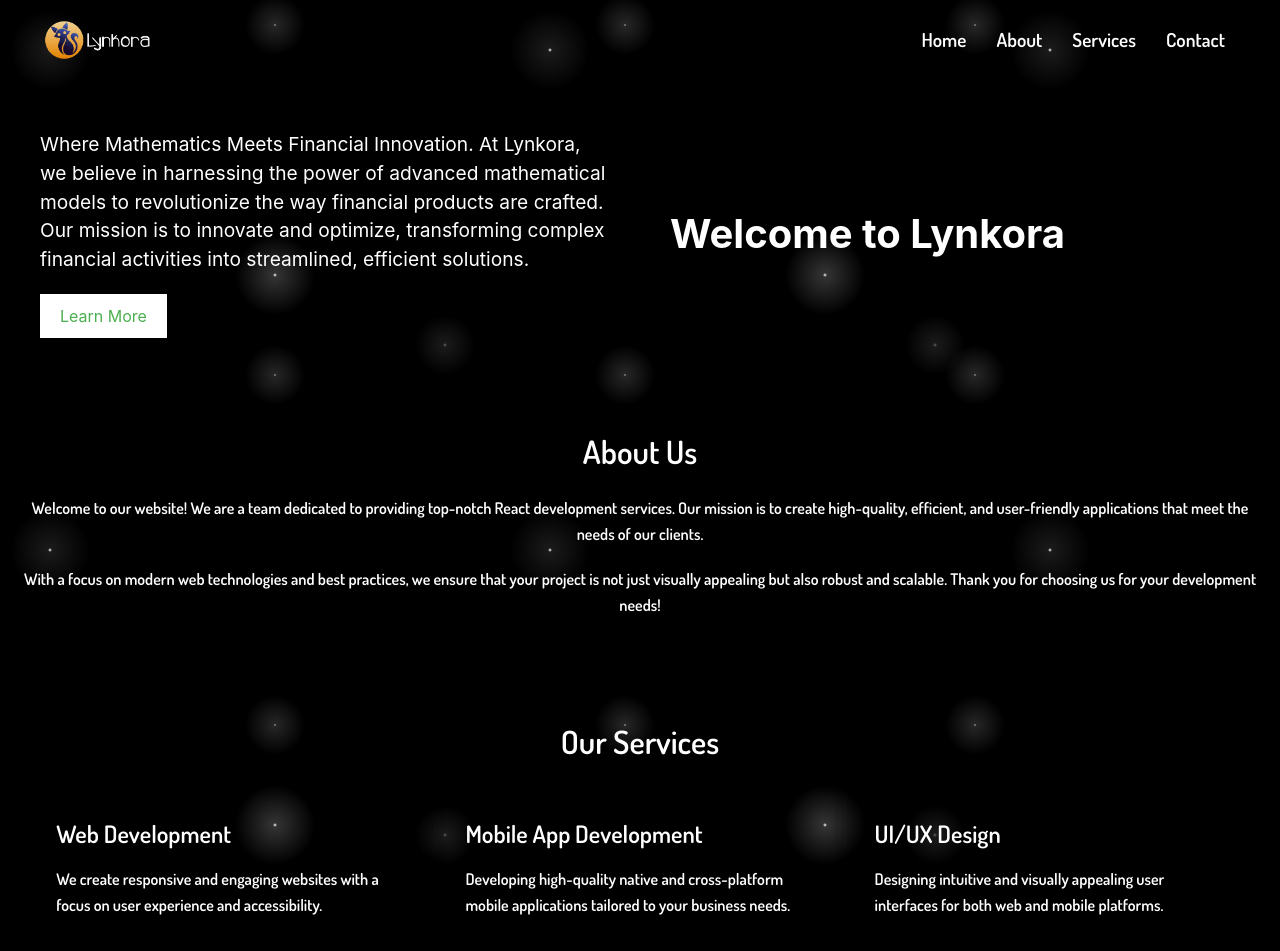
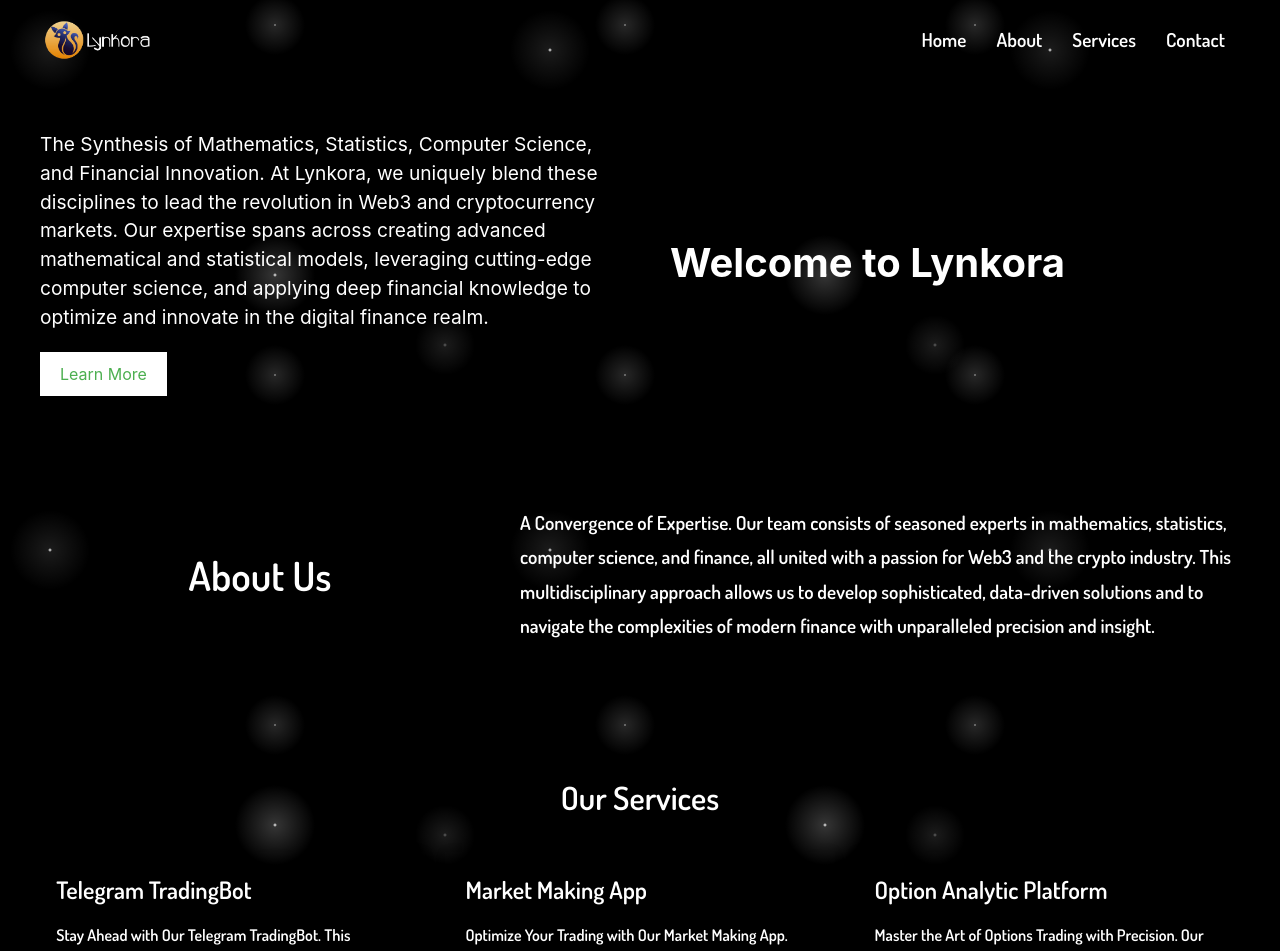
Before and after one commit to BullionBear/lynkora-single-page, a React (Create React App) app: page / in a window 1280 px wide. Shown: the top 951 px of the page. Built offline with nearby package versions, Linux system fonts and the light colour scheme.

Commit message:
contact us

```diff
--- a/package.json
+++ b/package.json
@@ -34,5 +34,8 @@
       "last 1 firefox version",
       "last 1 safari version"
     ]
+  },
+  "devDependencies": {
+    "@babel/plugin-proposal-private-property-in-object": "^7.21.11"
   }
 }
--- a/src/components/About/About.css
+++ b/src/components/About/About.css
@@ -1,21 +1,36 @@
 /* About.css */
 
 .about-section {
-    padding: 40px 20px;
+    padding: 60px 40px;
     text-align: center;
-    background-color: transparent; /* Set background to transparent */
+    background-color: transparent;
     color: white;
     font-family: 'Dosis', sans-serif;
-    font-weight: 600; /* Match the weight you chose (600) */
+    font-weight: 600;
+}
+
+.about-content {
+    display: flex;
+    align-items: center; /* Vertically center the content */
+    justify-content: space-between; /* Space out the content */
+    text-align: left;
+    gap: 40px;
+}
+
+.about-text {
+    max-width: 60%;
 }
 
 .about-section h2 {
-    font-size: 2rem;
-    margin-bottom: 20px;
+    font-size: 2.5rem;
+    margin-bottom: 30px;
+    flex-basis: 40%;
+    text-align: center; /* Center the text horizontally */
+    align-self: center; /* Center the text vertically within the flex item */
 }
 
 .about-section p {
-    font-size: 1rem;
-    line-height: 1.6;
-    margin-bottom: 20px;
+    font-size: 1.2rem;
+    line-height: 1.8;
+    margin-bottom: 30px;
 }
--- a/src/components/About/About.js
+++ b/src/components/About/About.js
@@ -3,12 +3,17 @@
 
 function About() {
     return (
-        <div id="about" div className="about-section">
-            <h2>About Us</h2>
-            <p>Welcome to our website! We are a team dedicated to providing top-notch React development services. Our mission is to create high-quality, efficient, and user-friendly applications that meet the needs of our clients.</p>
-            <p>With a focus on modern web technologies and best practices, we ensure that your project is not just visually appealing but also robust and scalable. Thank you for choosing us for your development needs!</p>
+        <div id="about" className="about-section">
+            <div className="about-content">
+                <h2>About Us</h2>
+                <div className="about-text">
+                    <p>A Convergence of Expertise. Our team consists of seasoned experts in mathematics, statistics, computer science, and finance, all united with a passion for Web3 and the crypto industry. This multidisciplinary approach allows us to develop sophisticated, data-driven solutions and to navigate the complexities of modern finance with unparalleled precision and insight.
+
+                    </p>
+                </div>
+            </div>
         </div>
-    );
+);
 }
 
 export default About;
--- a/src/components/Contact/Contact.js
+++ b/src/components/Contact/Contact.js
@@ -1,14 +1,54 @@
-import React from 'react';
+import React, { useState } from 'react';
 import './Contact.css';
 
+
+
 function Contact() {
+    const [name, setName] = useState('');
+    const [email, setEmail] = useState('');
+    const [message, setMessage] = useState('');
+
+    function handleSubmit(event) {
+        console.log("Form submitted"); // Check if this logs
+        event.preventDefault(); // Prevents default form submission behavior
+
+        const formData = {
+            name: name,
+            email: email,
+            message: message
+        };
+
+        // POST request to backend server
+        fetch('http://localhost:8000/v1/submit', {
+            method: 'POST',
+            headers: {
+                'Content-Type': 'application/json', // Assuming JSON data format
+            },
+            body: JSON.stringify(formData),
+        })
+        .then(response => {
+            if (!response.ok) {
+                throw new Error('Network response was not ok');
+            }
+            return response.json();
+        })
+        .then(data => {
+            console.log('Success:', data);
+            // Handle success (e.g., show a success message)
+        })
+        .catch((error) => {
+            console.error('Error:', error);
+            // Handle errors here (e.g., show an error message)
+        });
+    }
+
     return (
         <div id="contact" className="contact-section">
             <h2>Contact Us</h2>
-            <form className="contact-form">
-                <input type="text" placeholder="Your Name" />
-                <input type="email" placeholder="Your Email" />
-                <textarea placeholder="Your Message"></textarea>
+            <form className="contact-form" onSubmit={handleSubmit}>
+                <input type="text" placeholder="Your Name" value={name} onChange={(e) => setName(e.target.value)} />
+                <input type="email" placeholder="Your Email" value={email} onChange={(e) => setEmail(e.target.value)} />
+                <textarea placeholder="Your Message" value={message} onChange={(e) => setMessage(e.target.value)}></textarea>
                 <button type="submit">Send Message</button>
             </form>
         </div>
--- a/src/components/Footer/Footer.css
+++ b/src/components/Footer/Footer.css
@@ -1,7 +1,7 @@
 /* Footer.css */
 
 .footer {
-    background-color: #333;
+    background-color: transparent;
     color: white;
     text-align: center;
     padding: 20px 10px;
--- a/src/components/Footer/Footer.js
+++ b/src/components/Footer/Footer.js
@@ -4,7 +4,7 @@
 function Footer() {
     return (
         <footer className="footer">
-            <p>© {new Date().getFullYear()} My React App. All rights reserved.</p>
+            <p>© {new Date().getFullYear()} Lynkora. All rights reserved.</p>
         </footer>
     );
 }
--- a/src/components/HeroSection/HeroSection.js
+++ b/src/components/HeroSection/HeroSection.js
@@ -6,10 +6,8 @@
         <div id="home" className="hero-section">
             <div className="hero-content">
                 <div className="hero-text">
-                    <p>Where Mathematics Meets Financial Innovation. At Lynkora, we believe in harnessing
-                        the power of advanced mathematical models to revolutionize the way financial
-                        products are crafted. Our mission is to innovate and optimize, transforming complex
-                        financial activities into streamlined, efficient solutions.
+                    <p>
+                    The Synthesis of Mathematics, Statistics, Computer Science, and Financial Innovation. At Lynkora, we uniquely blend these disciplines to lead the revolution in Web3 and cryptocurrency markets. Our expertise spans across creating advanced mathematical and statistical models, leveraging cutting-edge computer science, and applying deep financial knowledge to optimize and innovate in the digital finance realm.
                     </p>
                     <button>Learn More</button>
                 </div>
--- a/src/components/Services/Services.js
+++ b/src/components/Services/Services.js
@@ -7,16 +7,16 @@
             <h2>Our Services</h2>
             <div className="services-list">
                 <div className="service-item">
-                    <h3>Web Development</h3>
-                    <p>We create responsive and engaging websites with a focus on user experience and accessibility.</p>
+                    <h3>Telegram TradingBot</h3>
+                    <p>Stay Ahead with Our Telegram TradingBot. This innovative bot lets you monitor Lynkora's trading strategies in real time. Subscribe to our trading activities at no cost and effortlessly copy trades. Interested in more tailored solutions? Don't hesitate to contact us for customized options that suit your trading needs.</p>
                 </div>
                 <div className="service-item">
-                    <h3>Mobile App Development</h3>
-                    <p>Developing high-quality native and cross-platform mobile applications tailored to your business needs.</p>
+                    <h3>Market Making App</h3>
+                    <p>Optimize Your Trading with Our Market Making App. Ideal for market makers looking to launch their coins, this app facilitates seamless rebalancing across multiple platforms, including both decentralized (DEX) and centralized exchanges (CEX). Embrace the power of a solution designed for the complexities of today's trading landscape.</p>
                 </div>
                 <div className="service-item">
-                    <h3>UI/UX Design</h3>
-                    <p>Designing intuitive and visually appealing user interfaces for both web and mobile platforms.</p>
+                    <h3>Option Analytic Platform</h3>
+                    <p>Master the Art of Options Trading with Precision. Our Option Analytic Platform is a comprehensive solution for options traders. Combining in-depth financial knowledge with state-of-the-art statistical analysis, this platform offers a range of features including risk assessment, strategy evaluation, and market trend predictions. It's designed to empower users with actionable insights, enabling smarter decision-making in options trading.</p>
                 </div>
                 {/* Add more services as needed */}
             </div>
```
Also changed, not shown: 1 other file (tests, documents, lock files or other folders).
